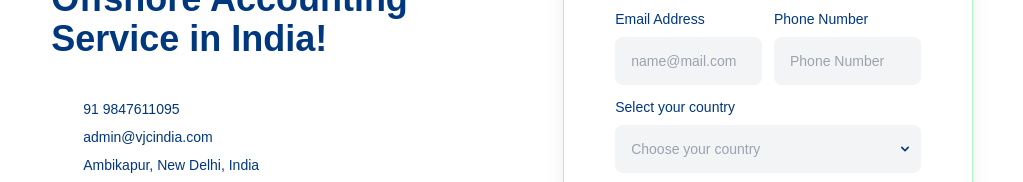
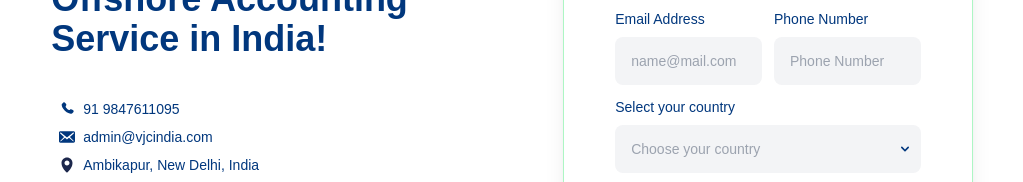
Before and after one commit to albertantony911/vjc, a plain HTML site: page index.html in a window 1280 px wide. Shown: the part 2975-3157 px from the top of the page, without its empty margins (128-1151 px from the left). Drawn offline with nearby package versions, Linux system fonts and the light colour scheme; the site is published under a folder, as on GitHub Pages, so addresses that start at the root find nothing; a small style sheet from the web is missing; a web font is replaced by a local one.

Commit message:
source location '.' added for image files

```diff
--- a/index.html
+++ b/index.html
@@ -711,17 +711,17 @@
         </h3>
 
         <div class="flex flex-row gap-2 ml-2 text-sm items-center ">
-          <img class="w-4" src="/img/phone-icon.svg" alt="">
+          <img class="size-4" src="./img/phone-icon.svg" alt="">
           <p>91 9847611095</p>
         </div>
 
         <div class="flex flex-row gap-2 ml-2 text-sm mt-2 items-center ">
-          <img class="w-4 " src="/img/email-icon.svg" alt="">
+          <img class="size-4 " src="./img/email-icon.svg" alt="">
           <p>admin@vjcindia.com</p>
         </div>
 
         <div class="flex flex-row gap-2 ml-2 text-sm mt-2 items-center ">
-          <img class="w-4 " src="/img/address-icon.svg" alt="">
+          <img class="size-4 " src="./img/address-icon.svg" alt="">
           <p>Ambikapur, New Delhi, India</p>
         </div>
 
```
